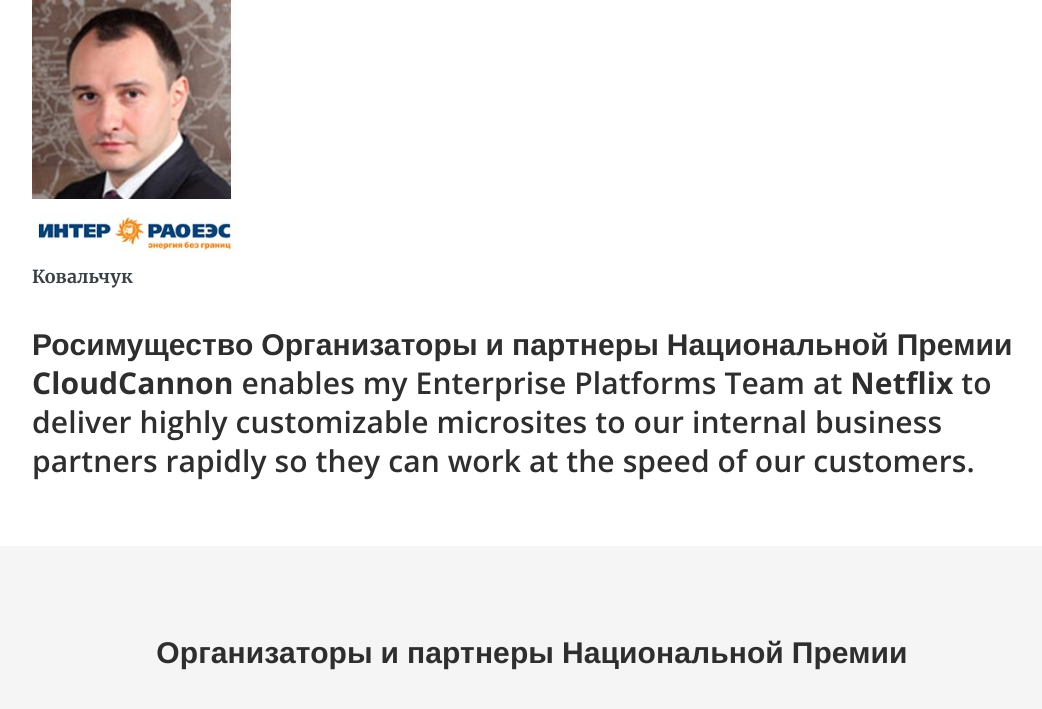
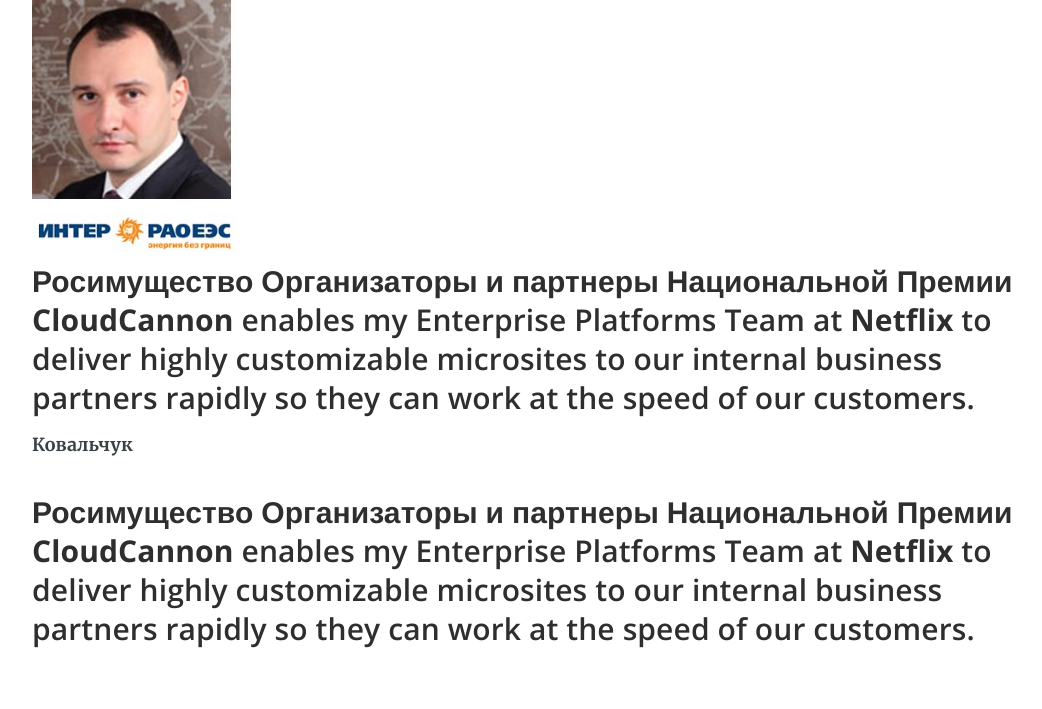
Before and after one commit to dennisd1/prize, a Jekyll site: the page built from pages/press.html, in a window 1280 px wide and 900 px high, scrolled down 587 px, cut to the strip 0-786 px from the top of the window. Shown: the top 709 px of the strip, without its empty margins (108-1150 px from the left). Built offline with Jekyll 4.4.1, drawn with Linux system fonts in a browser that asks for light colours; nearby versions of some CDN libraries.

Commit message:
Update press.html

```diff
--- a/pages/press.html
+++ b/pages/press.html
@@ -17,7 +17,7 @@
 <section style="background: #ffffff">
 	<div class="container">
 		<div>
-			<img src="/a/kovalchuk.jpg" width="258" height="258">
+			<img src="/a/kovalchuk.jpg" width="258" height="258"> <h3 class="quote"><strong>Росимущество</strong> Организаторы и партнеры Национальной Премии <strong>CloudCannon</strong> enables my Enterprise Platforms Team at <strong>Netflix</strong> to deliver highly customizable microsites to our internal business partners rapidly so they can work at the speed of our customers.</h3>
 			<p><span><strong>Ковальчук</strong></span> </p>
 		</div>
 			<h3 class="quote"><strong>Росимущество</strong> Организаторы и партнеры Национальной Премии <strong>CloudCannon</strong> enables my Enterprise Platforms Team at <strong>Netflix</strong> to deliver highly customizable microsites to our internal business partners rapidly so they can work at the speed of our customers.</h3>
```
